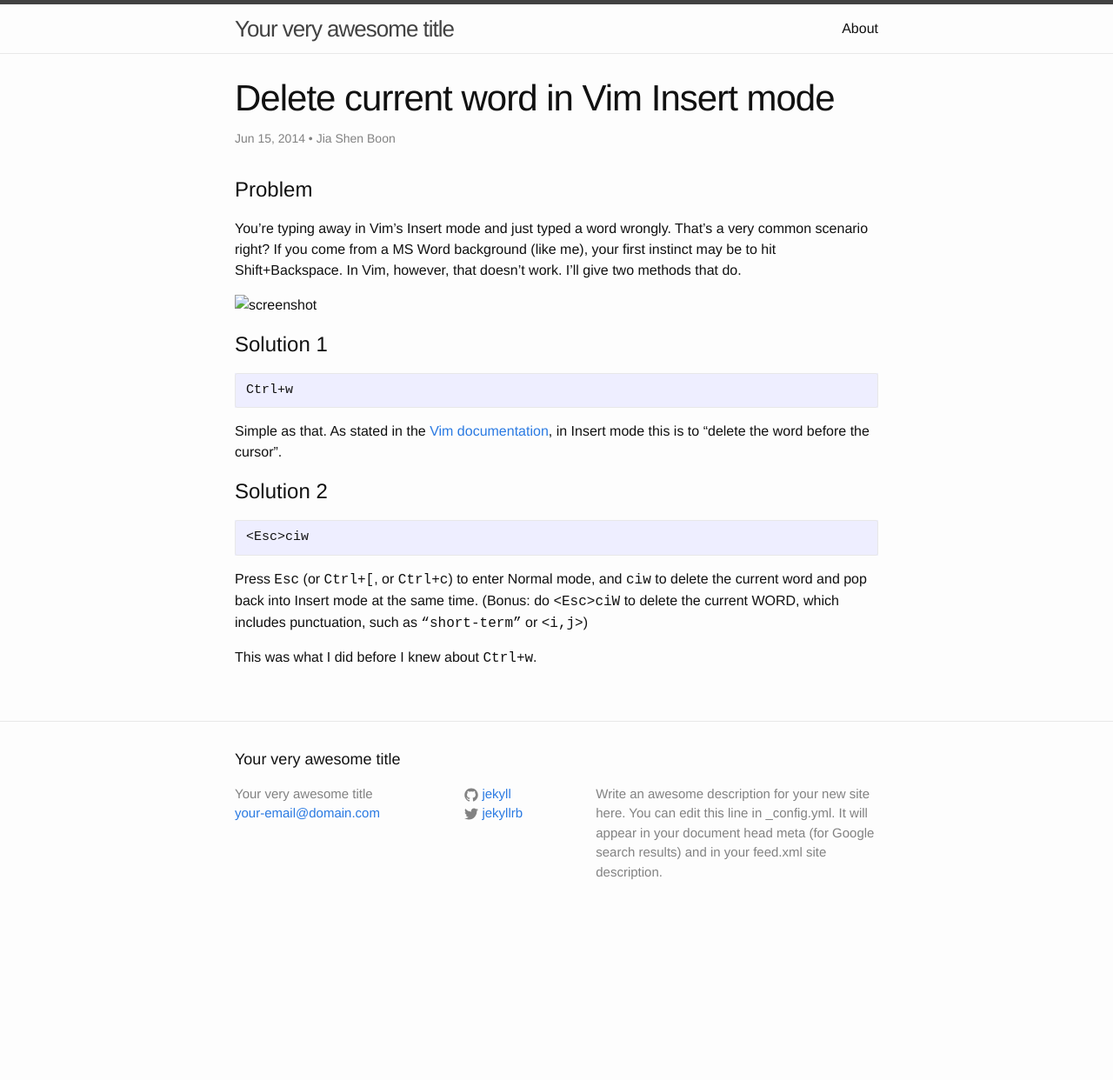
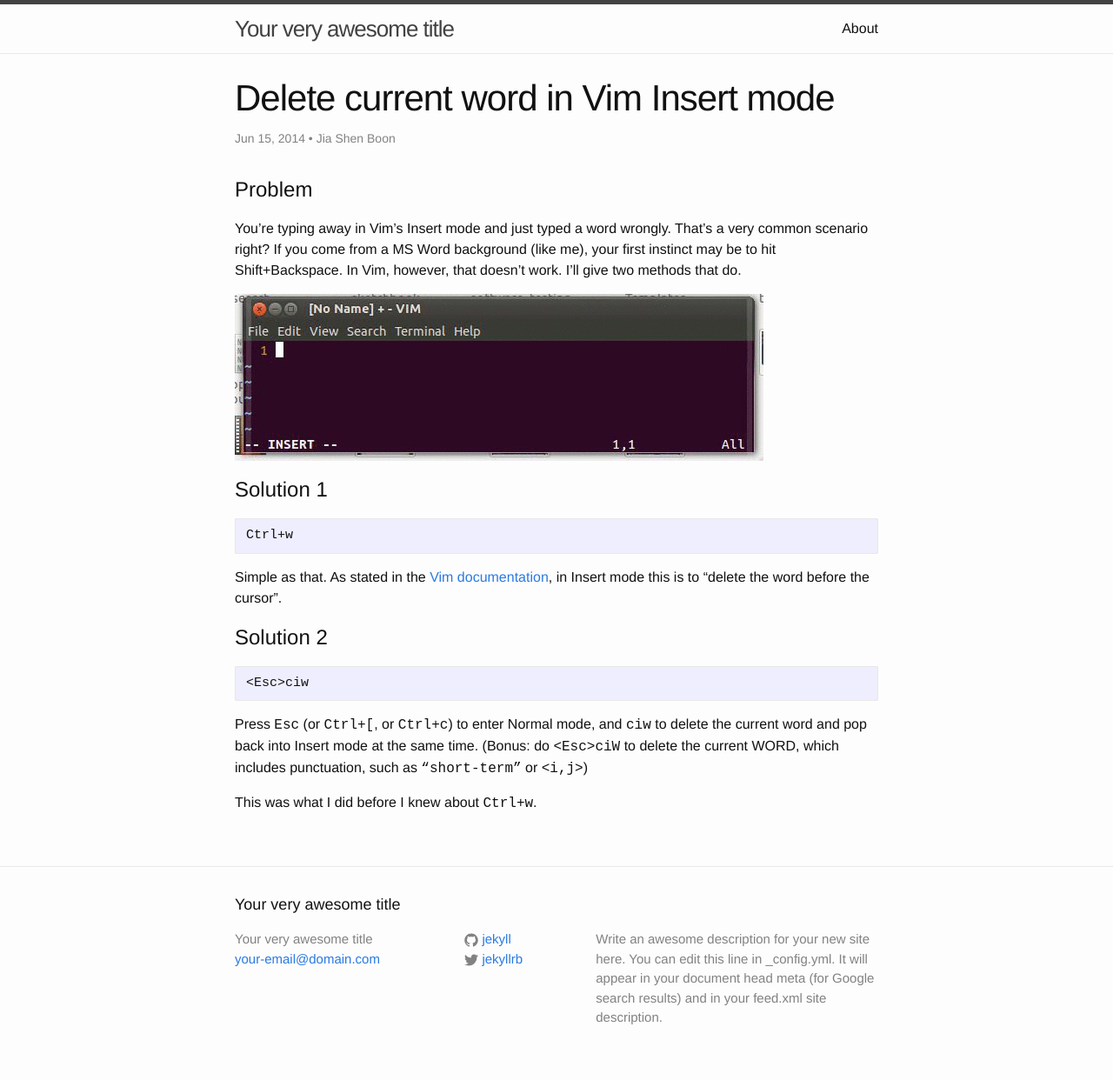
Before and after one commit to boonjiashen2/boonjiashen2.github.io, a Jekyll site: the page built from _posts/2014-06-15-delete-current-word-in-vim-insert-mode.md, in a window 1280 px wide. Shown: the whole page at 87% size. Built offline with Jekyll 4.4.1, drawn with Linux system fonts in a browser that asks for light colours; before the commit the page ends 1074 px from its top, so only the background shows below that.

Commit message:
Update 2014-06-15-delete-current-word-in-vim-insert-mode.md

```diff
--- a/_posts/2014-06-15-delete-current-word-in-vim-insert-mode.md
+++ b/_posts/2014-06-15-delete-current-word-in-vim-insert-mode.md
@@ -14,7 +14,7 @@ blogger_orig_url: http://blog.jiashen.me/2014/06/delete-current-word-in-vim-inse
 
 You're typing away in Vim's Insert mode and just typed a word wrongly. That's a very common scenario right? If you come from a MS Word background (like me), your first instinct may be to hit Shift+Backspace. In Vim, however, that doesn't work. I'll give two methods that do.
 
-![screenshot]({{ site.url }}/assets/vim_insert.gif)
+![screenshot]({{ site.baseurl }}/assets/vim_insert.gif)
 
 # Solution 1
 
```
